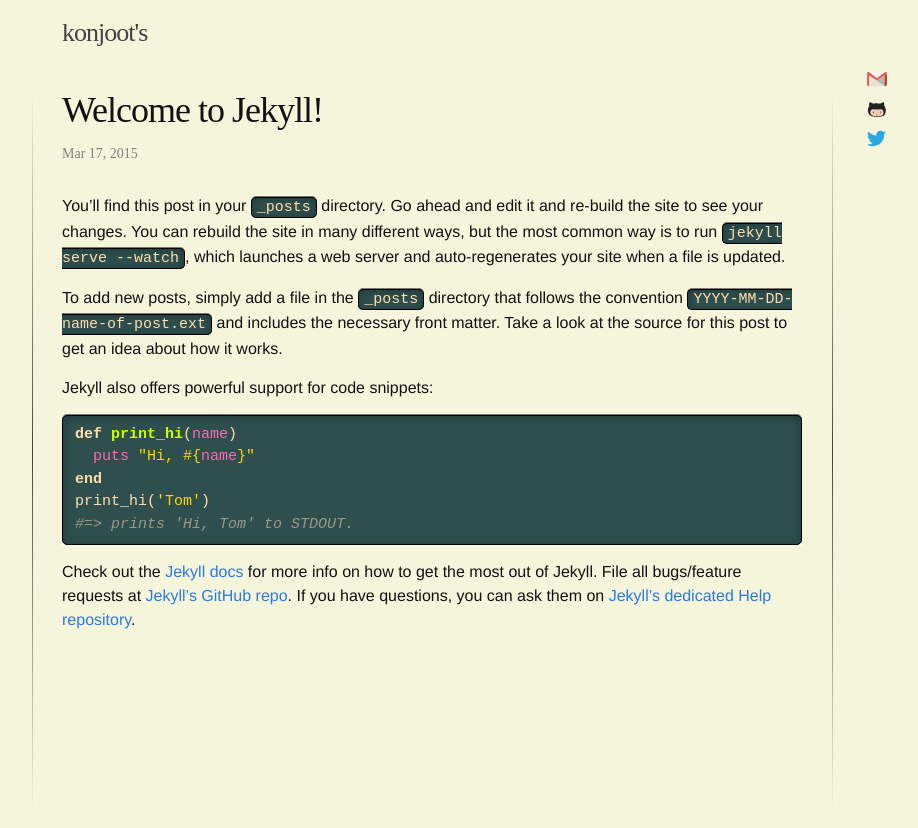
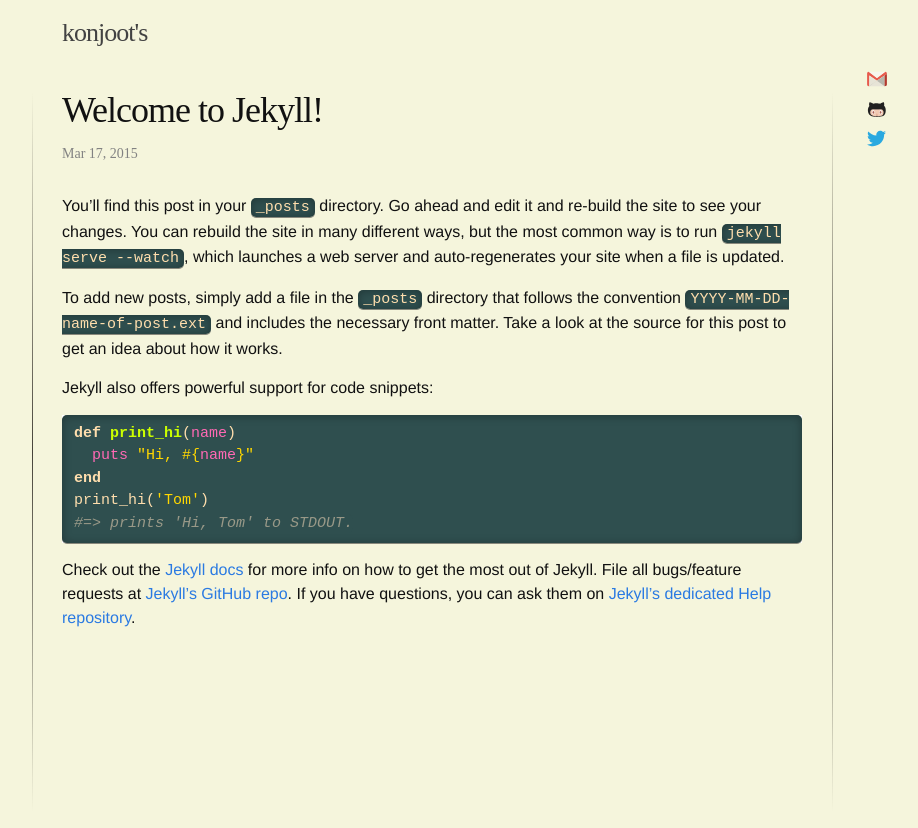
Before and after one commit to konjoot/konjoot.github.io, a Jekyll site: the page built from _posts/2015-03-17-welcome-to-jekyll.markdown, in a window 1280 px wide. Shown: the top 828 px of the page, without its empty margins (208-1126 px from the left). Built offline with Jekyll 4.4.1, drawn with Linux system fonts in a browser that asks for light colours; some web fonts are replaced.

Commit message:
fixed view of code areas

```diff
--- a/_sass/_base.scss
+++ b/_sass/_base.scss
@@ -131,7 +131,7 @@
     font-size: 15px;
     // border: 1px solid $grey-color-light;
     // border-radius: 3px;
-    border: 1px solid black;
+    // border: 1px solid black;
     background-color: darkslategrey;
     color: navajowhite;
 }
@@ -141,9 +141,9 @@
     -webkit-border-radius: 5px;
     -moz-border-radius: 5px;
     border-radius: 5px;
-    -webkit-box-shadow: inset 0 1px 10px rgba(0,0,0,0.3),0 1px 0 rgba(255,255,255,0.1),0 -1px 0 rgba(0,0,0,0.5);
-    -moz-box-shadow: inset 0 1px 10px rgba(0,0,0,0.3),0 1px 0 rgba(255,255,255,0.1),0 -1px 0 rgba(0,0,0,0.5);
-    box-shadow: inset 0 1px 10px rgba(0,0,0,0.3),0 1px 0 rgba(255,255,255,0.1),0 -1px 0 rgba(0,0,0,0.5);
+    -webkit-box-shadow: inset 0 1px 10px rgba(0,0,0,0.3),0 1px 0 rgba(255,255,255,0.1),0 1px 0 rgba(0,0,0,0.5);
+    -moz-box-shadow: inset 0 1px 10px rgba(0,0,0,0.3),0 1px 0 rgba(255,255,255,0.1),0 1px 0 rgba(0,0,0,0.5);
+    box-shadow: inset 0 1px 10px rgba(0,0,0,0.3),0 1px 0 rgba(255,255,255,0.1),0 1px 0 rgba(0,0,0,0.5);
 
     code {
         box-shadow: none;
@@ -156,9 +156,9 @@
     -webkit-border-radius: 5px;
     -moz-border-radius: 5px;
     border-radius: 5px;
-    -webkit-box-shadow: inset 0 1px 10px rgba(0,0,0,0.3),0 1px 0 rgba(255,255,255,0.1),0 -1px 0 rgba(0,0,0,0.5);
-    -moz-box-shadow: inset 0 1px 10px rgba(0,0,0,0.3),0 1px 0 rgba(255,255,255,0.1),0 -1px 0 rgba(0,0,0,0.5);
-    box-shadow: inset 0 1px 10px rgba(0,0,0,0.3),0 1px 0 rgba(255,255,255,0.1),0 -1px 0 rgba(0,0,0,0.5);
+    -webkit-box-shadow: inset 0 1px 10px rgba(0,0,0,0.3),0 1px 0 rgba(255,255,255,0.1),0 1px 0 rgba(0,0,0,0.5);
+    -moz-box-shadow: inset 0 1px 10px rgba(0,0,0,0.3),0 1px 0 rgba(255,255,255,0.1),0 1px 0 rgba(0,0,0,0.5);
+    box-shadow: inset 0 1px 10px rgba(0,0,0,0.3),0 1px 0 rgba(255,255,255,0.1),0 1px 0 rgba(0,0,0,0.5);
 }
 
 
```
